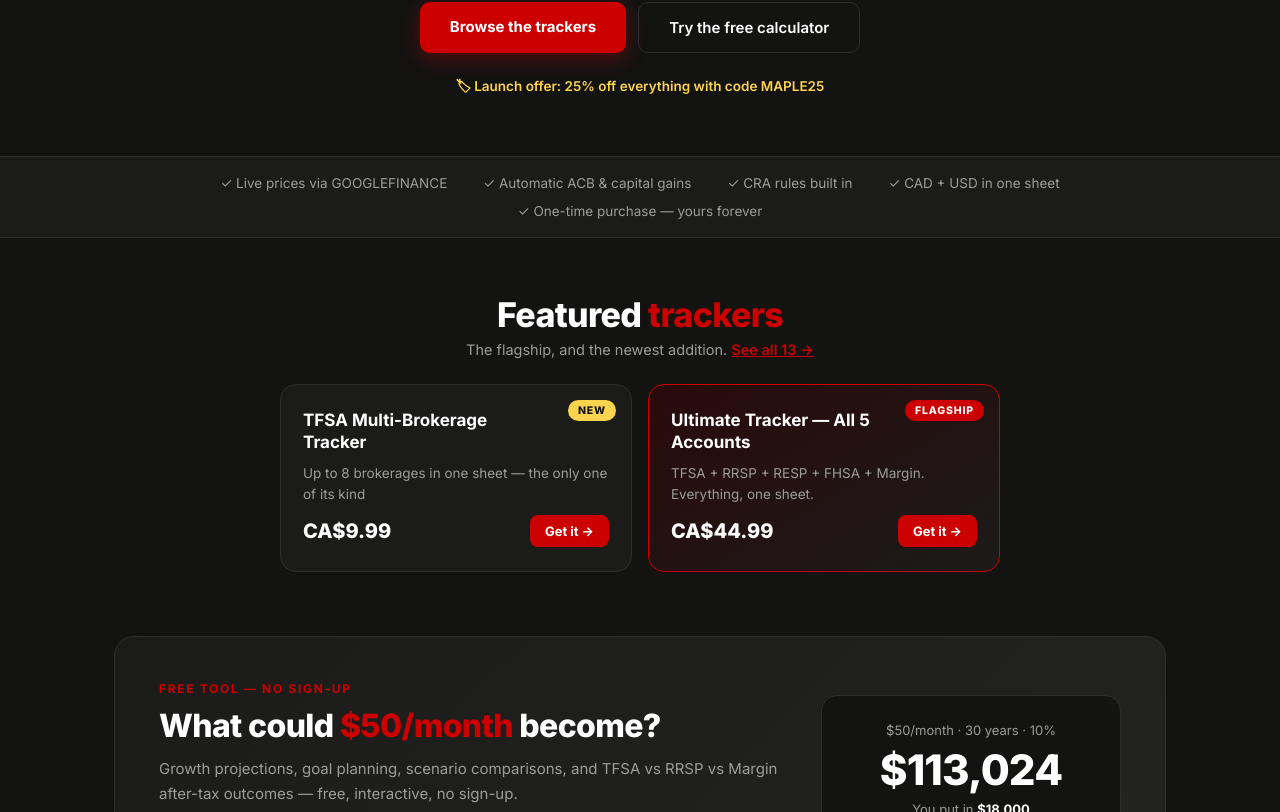
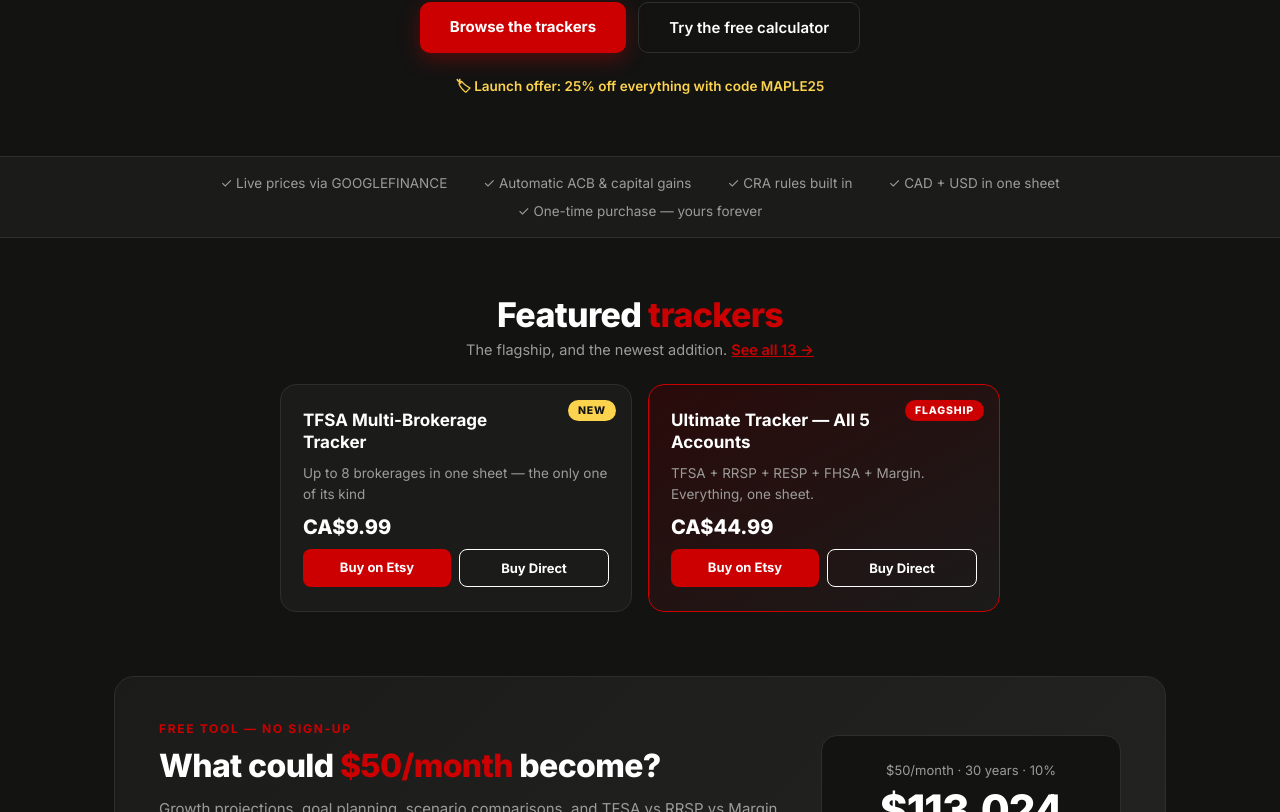
Before and after one commit to maplesheetco/maplesheet-website, a React (Vite) app: page / in a window 1280 px wide. Shown: the part 499-1311 px from the top of the page. Built offline with nearby package versions, Linux system fonts and the light colour scheme.

Commit message:
Refactor product card structure and buttons
Replaced anchor tag with div for card structure and updated button layout.

```diff
--- a/src/App.jsx
+++ b/src/App.jsx
@@ -75,8 +75,8 @@ function Home() {
           {featured.map((p) => {
             const flagship = p.badge === "FLAGSHIP";
             return (
-              <a key={p.name} href={p.url} target="_blank" rel="noreferrer" className="ml-card" style={{
-                display: "flex", flexDirection: "column", gap: 10, textDecoration: "none",
+              <div key={p.name} className="ml-card" style={{
+                display: "flex", flexDirection: "column", gap: 10,
                 background: flagship ? `linear-gradient(150deg, #2A0A0A, ${B.black2})` : B.black2,
                 border: `1.5px solid ${flagship ? B.red : B.line}`,
                 borderRadius: 16, padding: "24px 22px", position: "relative",
@@ -89,11 +89,26 @@ function Home() {
                 }}>{p.badge}</span>
                 <span style={{ fontSize: 17, fontWeight: 700, color: B.white, lineHeight: 1.3, paddingRight: 70 }}>{p.name}</span>
                 <span style={{ fontSize: 13.5, color: B.grayLight, lineHeight: 1.55, flex: 1 }}>{p.desc}</span>
-                <div style={{ display: "flex", alignItems: "center", justifyContent: "space-between" }}>
-                  <span style={{ fontSize: 20, fontWeight: 800, color: B.white }}>CA${p.price.toFixed(2)}</span>
-                  <span style={{ fontSize: 13, fontWeight: 700, color: "#fff", background: B.red, padding: "8px 15px", borderRadius: 8 }}>Get it →</span>
+                <span style={{ fontSize: 20, fontWeight: 800, color: B.white }}>CA${p.price.toFixed(2)}</span>
+                <div style={{ display: "flex", gap: 8 }}>
+                  <a href={p.url} target="_blank" rel="noreferrer" className="ml-btn" style={{
+                    flex: 1, textAlign: "center", fontSize: 13, fontWeight: 700, color: "#fff",
+                    background: B.red, padding: "10px 8px", borderRadius: 8, textDecoration: "none",
+                  }}>Buy on Etsy</a>
+                  {p.directUrl ? (
+                    <a href={p.directUrl} target="_blank" rel="noreferrer" className="ml-btn" style={{
+                      flex: 1, textAlign: "center", fontSize: 13, fontWeight: 700, color: B.white,
+                      background: "transparent", border: `1.5px solid ${B.white}`,
+                      padding: "10px 8px", borderRadius: 8, textDecoration: "none",
+                    }}>Buy Direct</a>
+                  ) : (
+                    <span title="Direct checkout coming soon" style={{
+                      flex: 1, textAlign: "center", fontSize: 13, fontWeight: 600, color: B.gray,
+                      border: `1.5px solid ${B.line}`, padding: "10px 8px", borderRadius: 8, cursor: "default",
+                    }}>Direct — soon</span>
+                  )}
                 </div>
-              </a>
+              </div>
             );
           })}
         </div>
```
